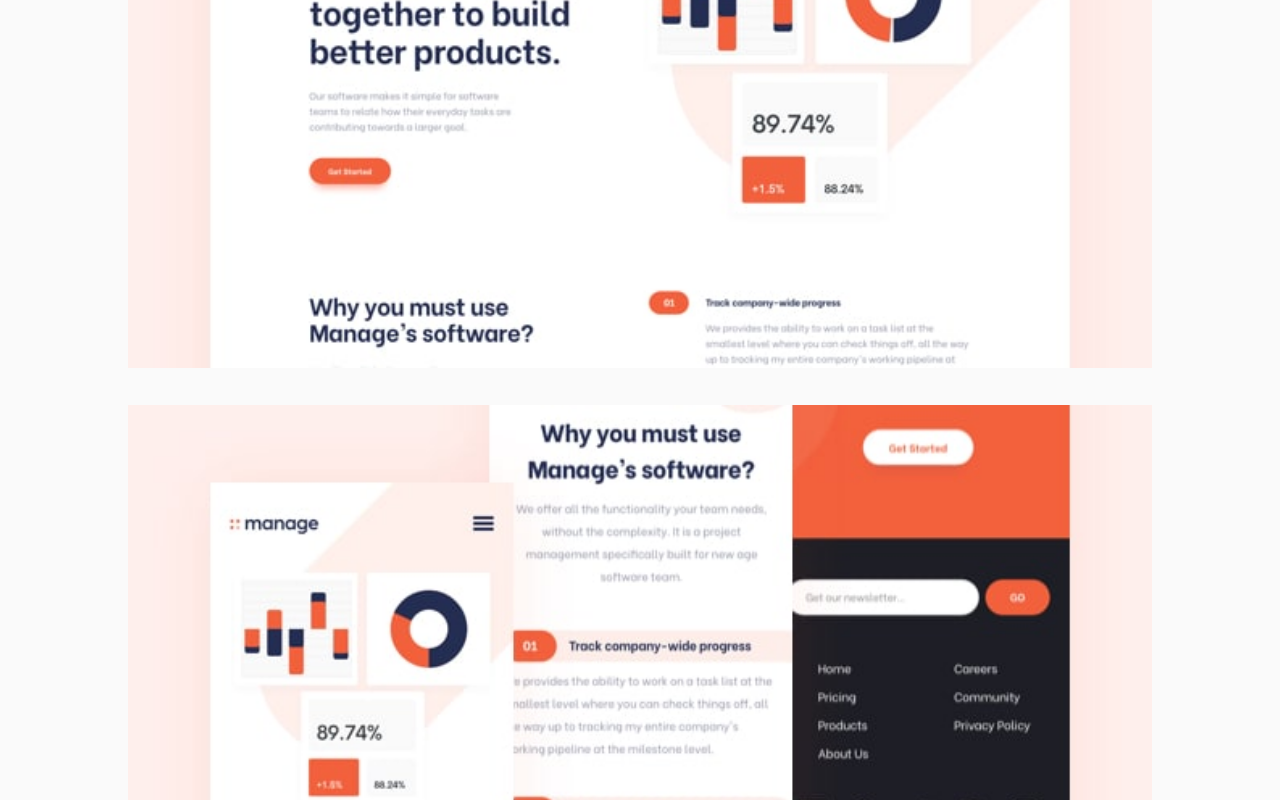
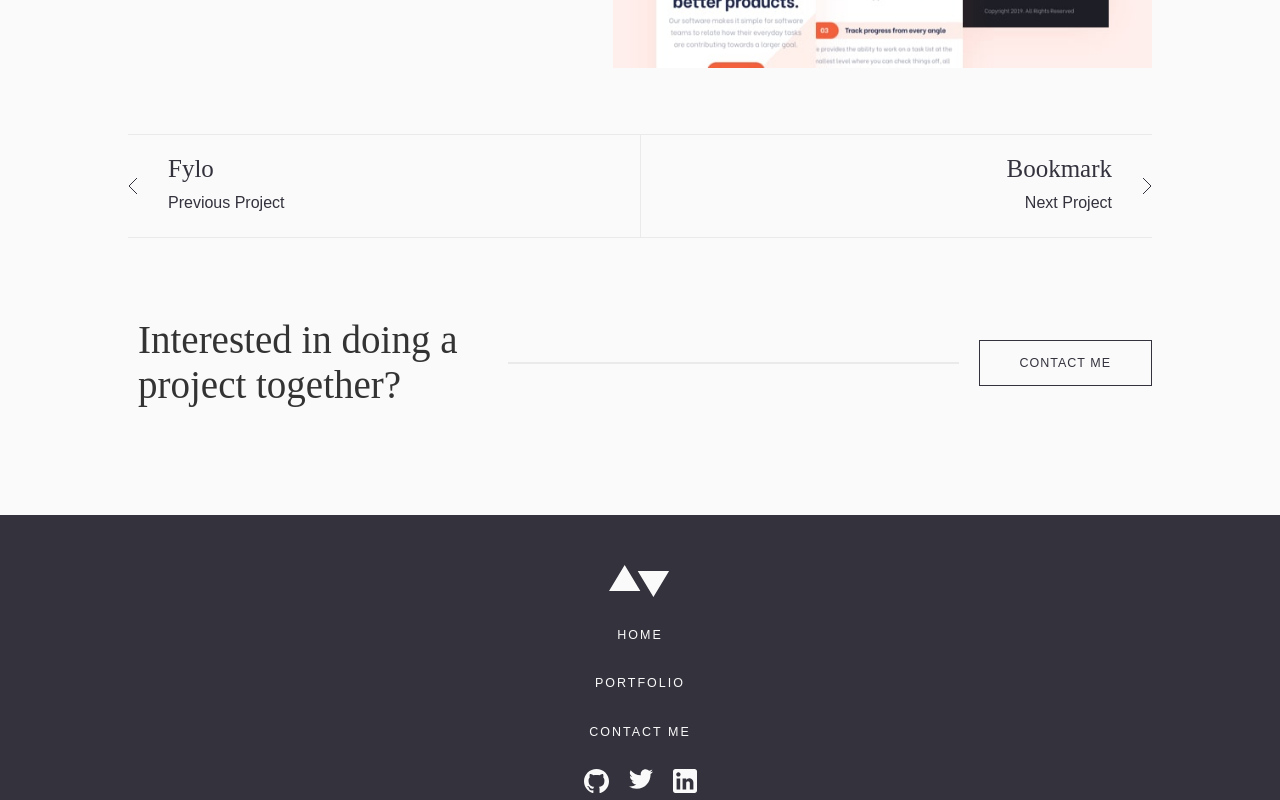
Before and after one commit to stevenCsaunders/minimalist-portfolio-react, a React (Create React App) app: page /portfolio/1 in a window 1280 px wide. Shown: the part 1660-2460 px from the top of the page. Built offline with nearby package versions, Linux system fonts and the light colour scheme; a web font is replaced by a local one.

Commit message:
add desktop styles to full site

```diff
--- a/src/Project/Detail.js
+++ b/src/Project/Detail.js
@@ -37,7 +37,7 @@ const Project = () => {
 					</div>
 					<SecondaryBtn text='visit website' />
 				</aside>
-				<section>
+				<section className="project-background">
 					<h3>Project Background</h3>
 					<p>
 						This project was a front-end challenge from Frontend
--- a/src/Project/ProjectNav.js
+++ b/src/Project/ProjectNav.js
@@ -6,22 +6,26 @@ import RightArrow from '../data/images/icons/arrow-right.svg'
 const ProjectNav = () => {
 	return (
 		<ProjectNavStyled>
+			<div className='previous'>
+				<NavLink className="previous-arrow" to='/'>
+					<img src={LeftArrow} alt='next project arrow' />
 					<div>
-			<NavLink to="/">
-			<img src={LeftArrow} alt= 'next project arrow' />
 						<h4>Fylo</h4>
 						<p>Previous Project</p>
+					</div>
 				</NavLink>
 			</div>
+			<div className='next'>
+				<NavLink className="next-arrow" to='/'>
+					<img src={RightArrow} alt='previous project arrow' />
 					<div>
-      <NavLink to="/">
-      	<img src={RightArrow} alt='previous project arrow' />
 						<h4>Bookmark</h4>
 						<p>Next Project</p>
+					</div>
 				</NavLink>
 			</div>
 		</ProjectNavStyled>
 	)
 }
 
-export default ProjectNav;
+export default ProjectNav
--- a/src/Styled/ProjectStyled.js
+++ b/src/Styled/ProjectStyled.js
@@ -3,8 +3,8 @@ import styled from 'styled-components'
 export const ProjectStyled = styled.div`
 	.project-hero {
 		img {
-		width: 100%;
-		margin-bottom: 4rem;
+			width: 100%;
+			margin-bottom: 4rem;
 		}
 	}
 	article {
@@ -25,7 +25,7 @@ export const ProjectStyled = styled.div`
 			}
 		}
 	}
-	section {
+	.project-background {
 		p {
 			margin-bottom: 6rem;
 		}
@@ -37,6 +37,55 @@ export const ProjectStyled = styled.div`
 			}
 		}
 	}
+	@media (min-width: 768px) {
+		article {
+			aside {
+				display: grid;
+				grid-template-columns: 0.75fr 1fr;
+				grid-template-rows: 1fr 1fr 0.7fr;
+				grid-column-gap: 4rem;
+				h2 {
+					margin: 0;
+				}
+				p {
+					grid-row: 1 / -1;
+					margin: 0;
+				}
+				.tech {
+					margin-bottom: 2rem;
+				}
+				button {
+					grid-column-start: 1;
+					grid-row-start: 3;
+					width: 60%;
+				}
+			}
+		}
+	}
+	@media (min-width: 1100px) {
+		article {
+			display: grid;
+			grid-template-columns: 0.75fr 1fr;
+			grid-template-rows: 0.25fr 1fr;
+			gap: 8rem;
+			aside {
+				padding: 3rem 0;
+				display: block;
+				grid-column-start: 1;
+				grid-row-start: 1;
+				h2 {
+					margin-bottom: 2rem;
+				}
+				p {
+					margin-bottom: 2rem;
+				}
+			}
+			section {
+				grid-row: 1 / -1;
+				grid-column: 2 / -1;
+			}
+		}
+	}
 `
 
 export const ProjectNavStyled = styled.section`
@@ -45,7 +94,7 @@ export const ProjectNavStyled = styled.section`
 	border-top: var(--lightDivider);
 	border-bottom: var(--lightDivider);
 	margin-bottom: 8rem;
-	div + div {
+	.next {
 		text-align: right;
 		border-left: var(--lightDivider);
 		width: 50%;
@@ -64,4 +113,31 @@ export const ProjectNavStyled = styled.section`
 	p {
 		margin: 0 0 2.5rem 0;
 	}
+
+	@media (min-width: 768px) {
+		.previous-arrow, .next-arrow {
+			padding: 2rem 0;
+			display: flex;
+			align-items: center;
+			img, p {
+				margin: 0;
+			}
+			p {
+				color: var(--gray);
+			}
+		}
+		.previous-arrow {
+			img{
+				margin-right: 3rem;
+			}
+		}
+		.next-arrow {
+			display: flex;
+			flex-direction: row-reverse;
+			justify-content: flex-start;
+			img {
+				margin-left: 3rem;
+			}
+		}
+	}
 `
--- a/src/Styled/WorkWithStyled.js
+++ b/src/Styled/WorkWithStyled.js
@@ -1,4 +1,4 @@
-import styled from 'styled-components';
+import styled from 'styled-components'
 
 export const WorkWithStyled = styled.section`
 	text-align: center;
@@ -12,4 +12,22 @@ h3 {
 	hr {
 		display: none;
 	}
+	@media (min-width: 768px) {
+		display: grid;
+		grid-template-columns: 1fr 1.25fr auto;
+		align-items: center;
+		gap: 2em;
+		text-align: left;
+    h3 {
+      margin: 0;
+    }
+		.horizontal-line {
+			width: 100%;
+			border-bottom: 2px solid var(--grey);
+		}
+		button {
+			margin: 0;
+			width: 100%;
+		}
+	}
 `
--- a/src/shared/WorkWith.js
+++ b/src/shared/WorkWith.js
@@ -1,11 +1,11 @@
 import SecondaryBtn from './SecondaryBtn'
-import { WorkWithStyled }  from '../Styled/WorkWithStyled'
+import { WorkWithStyled } from '../Styled/WorkWithStyled'
 
 const WorkWith = () => {
 	return (
 		<WorkWithStyled>
-        <h3>Interested in doing a project together?</h3>
-        <hr />
+			<h3>Interested in doing a project together?</h3>
+			<span className='horizontal-line'></span>
 			<SecondaryBtn text='contact me' />
 		</WorkWithStyled>
 	)
```
Also changed, not shown: 1 other file (tests, documents, lock files or other folders). Lines whose indentation alone changed are shown as unchanged.
